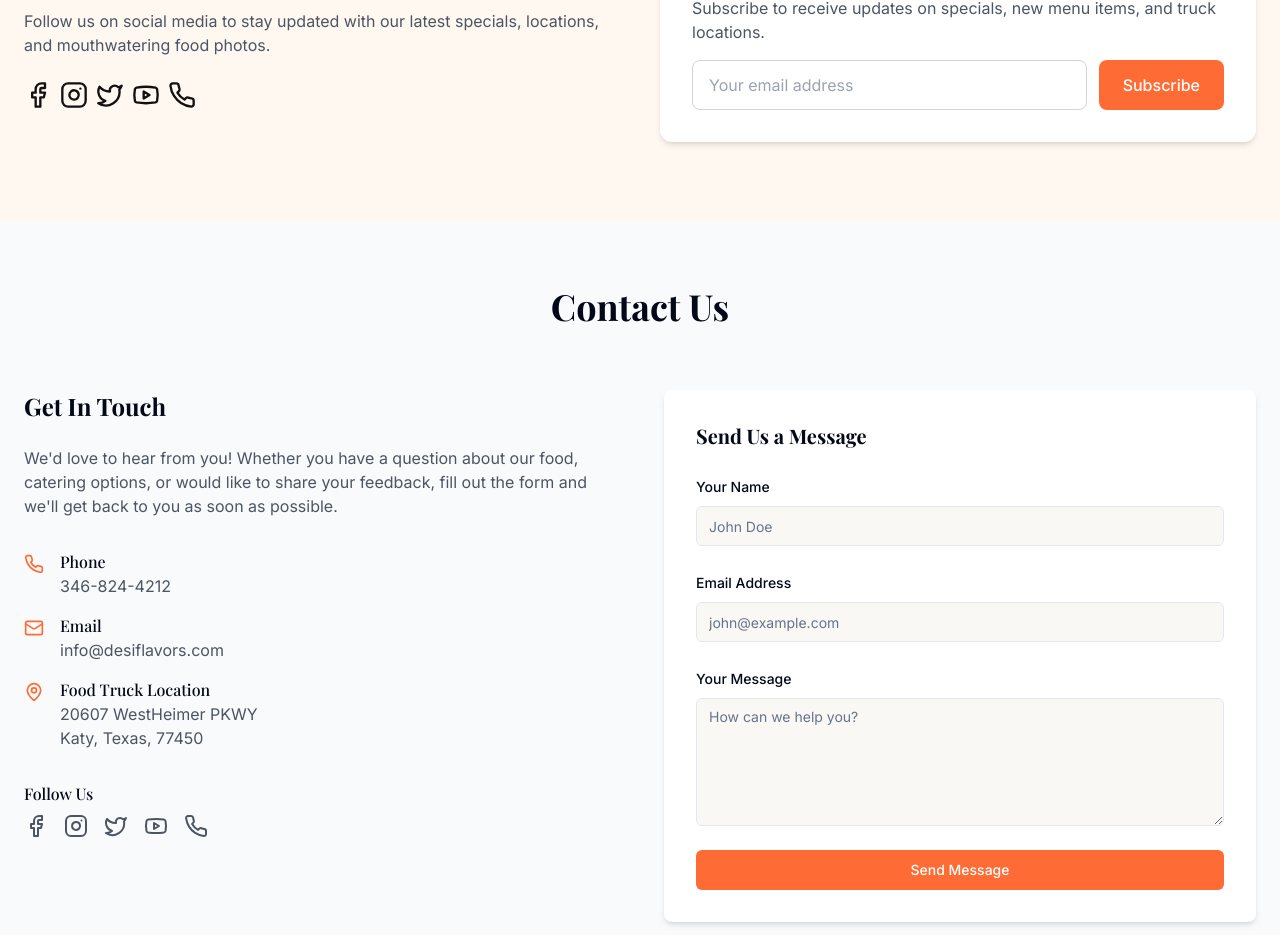
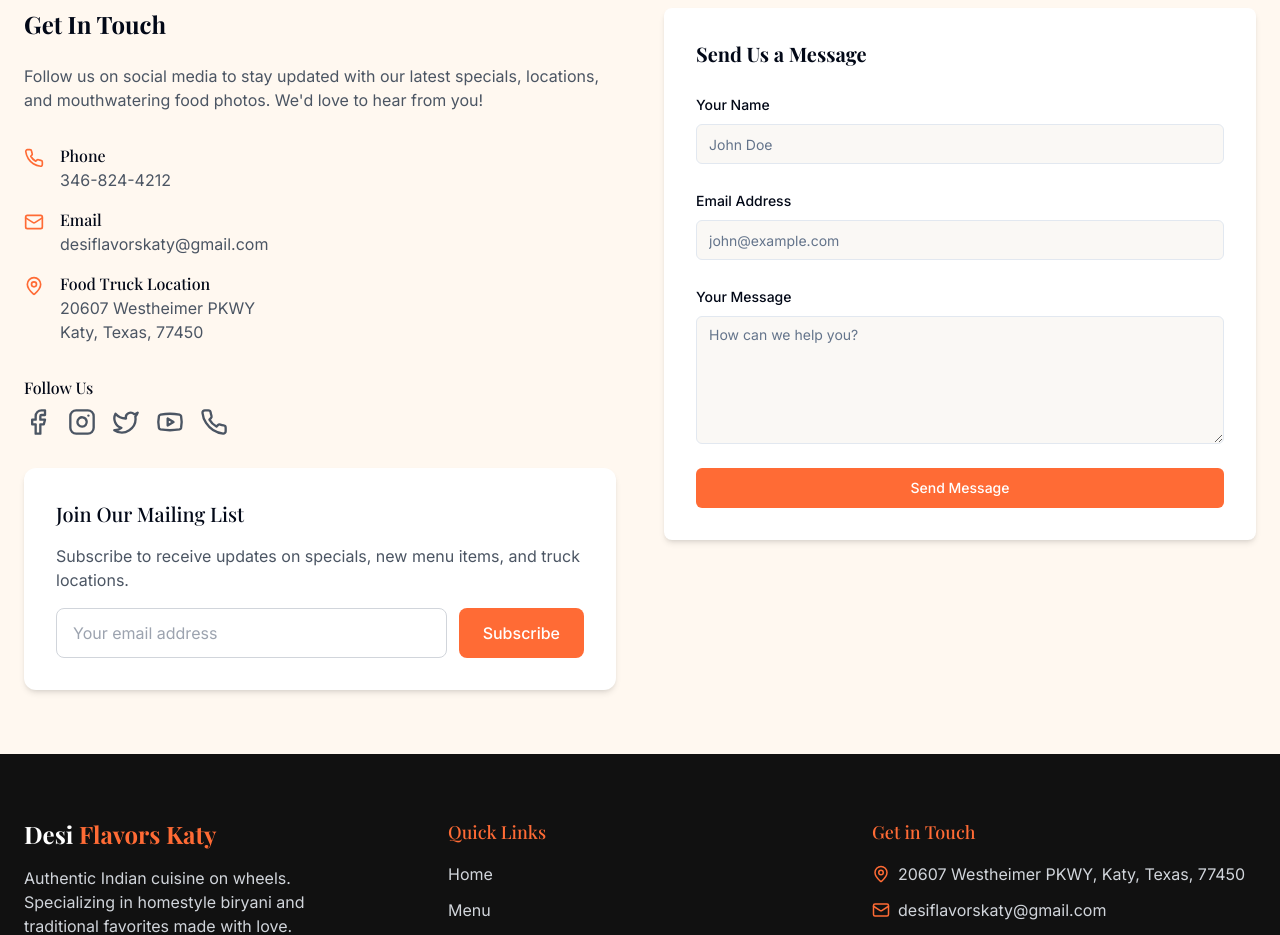
Before and after one commit to jonathanrao99/desi-flavors-hub, a React (Vite) app: page / in a window 1280 px wide. Shown: the part 3506-4441 px from the top of the page. Built offline with nearby package versions, Linux system fonts and the light colour scheme.

Commit message:
Refactor: Update sections and images
- Revert image changes in the Quality Commitment section.
- Combine Connect and Contact sections.
- Update footer text and add icons.
- Refresh menu images.

```diff
--- a/src/components/Footer.tsx
+++ b/src/components/Footer.tsx
@@ -1,6 +1,7 @@
 
 import { Link } from 'react-router-dom';
-import { Facebook, Instagram, Twitter } from 'lucide-react';
+import { Facebook, Instagram, Twitter, Phone, Mail, MapPin } from 'lucide-react';
+
 const Footer = () => {
   const currentYear = new Date().getFullYear();
   return <footer className="bg-desi-black text-white pt-16 pb-8">
@@ -10,7 +11,7 @@ const Footer = () => {
           <div className="space-y-4">
             <Link to="/" className="inline-block">
               <h2 className="text-2xl font-display font-bold">
-                Desi <span className="text-desi-orange">Flavors</span>
+                Desi <span className="text-desi-orange">Flavors Katy</span>
               </h2>
             </Link>
             <p className="text-gray-300 max-w-xs">
@@ -55,10 +56,18 @@ const Footer = () => {
           <div>
             <h3 className="text-lg font-display font-medium mb-4 text-desi-orange">Get in Touch</h3>
             <ul className="space-y-3 text-gray-300">
-              <li>20607 Westheimer PKWY
-Katy, Texas, 77450</li>
-              <li>desiflavorskaty@gmail.com</li>
-              <li>346-824-4212</li>
+              <li className="flex items-center">
+                <MapPin size={18} className="text-desi-orange mr-2 flex-shrink-0" />
+                <span>20607 Westheimer PKWY, Katy, Texas, 77450</span>
+              </li>
+              <li className="flex items-center">
+                <Mail size={18} className="text-desi-orange mr-2 flex-shrink-0" />
+                <a href="mailto:desiflavorskaty@gmail.com" className="hover:text-desi-orange transition-colors">desiflavorskaty@gmail.com</a>
+              </li>
+              <li className="flex items-center">
+                <Phone size={18} className="text-desi-orange mr-2 flex-shrink-0" />
+                <a href="tel:+13468244212" className="hover:text-desi-orange transition-colors">346-824-4212</a>
+              </li>
               <li className="pt-2 flex space-x-4">
                 <a href="https://facebook.com" target="_blank" rel="noopener noreferrer" className="text-gray-300 hover:text-desi-orange transition-colors" aria-label="Facebook">
                   <Facebook size={20} />
--- a/src/components/home/ConnectSection.tsx
+++ b/src/components/home/ConnectSection.tsx
@@ -1,23 +1,63 @@
 
+import { Phone, Mail, MapPin } from 'lucide-react';
 import SocialLinks from '@/components/SocialLinks';
+import ContactForm from '@/components/ContactForm';
 
 const ConnectSection = () => {
   return (
-    <section className="bg-desi-cream text-desi-black py-20">
+    <section id="contact" className="py-16 bg-desi-cream">
       <div className="container mx-auto px-4 md:px-6">
-        <div className="flex flex-col md:flex-row items-center justify-between gap-10">
-          <div className="md:w-1/2">
-            <h2 className="text-3xl md:text-4xl font-display font-bold mb-4">
+        <h2 className="text-3xl md:text-4xl font-display font-bold text-center mb-16">
           Connect With Us
         </h2>
-            <p className="text-gray-600 mb-6">
+
+        <div className="grid grid-cols-1 lg:grid-cols-2 gap-12 items-start">
+          <div>
+            <h3 className="text-2xl font-display font-bold mb-6">Get In Touch</h3>
+            <p className="text-gray-600 mb-8">
               Follow us on social media to stay updated with our latest specials, locations,
-              and mouthwatering food photos.
+              and mouthwatering food photos. We'd love to hear from you!
             </p>
-            <SocialLinks iconColor="text-desi-black" iconSize={28} />
+
+            <div className="space-y-4 mb-8">
+              <div className="flex items-start">
+                <Phone className="text-desi-orange mr-4 mt-1" size={20} />
+                <div>
+                  <h4 className="font-medium">Phone</h4>
+                  <p className="text-gray-600">
+                    <a href="tel:+13468244212" className="hover:text-desi-orange">346-824-4212</a>
+                  </p>
+                </div>
               </div>
 
-          <div className="md:w-1/2 mt-8 md:mt-0">
+              <div className="flex items-start">
+                <Mail className="text-desi-orange mr-4 mt-1" size={20} />
+                <div>
+                  <h4 className="font-medium">Email</h4>
+                  <p className="text-gray-600">
+                    <a href="mailto:desiflavorskaty@gmail.com" className="hover:text-desi-orange">desiflavorskaty@gmail.com</a>
+                  </p>
+                </div>
+              </div>
+
+              <div className="flex items-start">
+                <MapPin className="text-desi-orange mr-4 mt-1" size={20} />
+                <div>
+                  <h4 className="font-medium">Food Truck Location</h4>
+                  <p className="text-gray-600">
+                    20607 Westheimer PKWY<br />
+                    Katy, Texas, 77450
+                  </p>
+                </div>
+              </div>
+            </div>
+
+            <div className="mt-8">
+              <h4 className="font-medium mb-2">Follow Us</h4>
+              <SocialLinks iconSize={28} spacing="space-x-4" />
+            </div>
+
+            <div className="mt-8">
               <div className="bg-white p-8 rounded-xl shadow-md">
                 <h3 className="text-xl font-display font-medium mb-4">
                   Join Our Mailing List
@@ -36,6 +76,14 @@ const ConnectSection = () => {
               </div>
             </div>
           </div>
+
+          <div>
+            <div className="bg-white rounded-lg shadow-md p-8">
+              <h3 className="text-xl font-display font-bold mb-6">Send Us a Message</h3>
+              <ContactForm />
+            </div>
+          </div>
+        </div>
       </div>
     </section>
   );
--- a/src/components/home/QualityCommitmentSection.tsx
+++ b/src/components/home/QualityCommitmentSection.tsx
@@ -10,11 +10,13 @@ const QualityCommitmentSection = () => {
         <div className="grid grid-cols-1 lg:grid-cols-2 gap-8 items-center">
           {/* Image visible at the top on mobile, right on desktop */}
           <div className="order-1 lg:order-2">
-            <img
-              src="https://images.unsplash.com/photo-1505253758473-96b7015fcd40?auto=format&fit=crop&q=80&w=800"
-              alt="Fresh ingredients for our food"
-              className="rounded-lg shadow-md w-full h-full object-cover"
-            />
+            <div className="overflow-hidden rounded-lg shadow-md">
+              <img
+                src="https://images.unsplash.com/photo-1505253758473-96b7015fcd40?auto=format&fit=crop&q=80&w=800"
+                alt="Fresh ingredients for our food"
+                className="w-full h-full object-cover transition-transform duration-500 hover:scale-105"
+              />
+            </div>
           </div>
 
           <div className="order-2 lg:order-1 space-y-6">
--- a/src/pages/Index.tsx
+++ b/src/pages/Index.tsx
@@ -6,7 +6,6 @@ import BestsellersSection from '@/components/home/BestsellersSection';
 import QualityCommitmentSection from '@/components/home/QualityCommitmentSection';
 import CustomerReviewsSection from '@/components/home/CustomerReviewsSection';
 import ConnectSection from '@/components/home/ConnectSection';
-import ContactSection from '@/components/ContactSection';
 
 const Index = () => {
   // Reset scroll position
@@ -21,7 +20,6 @@ const Index = () => {
       <QualityCommitmentSection />
       <CustomerReviewsSection />
       <ConnectSection />
-      <ContactSection />
     </main>;
 };
 
--- a/src/pages/Menu.tsx
+++ b/src/pages/Menu.tsx
@@ -20,7 +20,7 @@ const Menu = () => {
   const [menuItems, setMenuItems] = useState<MenuItem[]>([]);
   const { addToCart } = useCart();
 
-  // Sample menu data
+  // Sample menu data with refreshed images
   const allMenuItems: MenuItem[] = [
     // Biryani
     {
@@ -30,7 +30,7 @@ const Menu = () => {
       price: '$14.99',
       isSpicy: true,
       category: 'Biryani',
-      imageSrc: 'https://images.unsplash.com/photo-1589302168068-964664d93dc0?auto=format&fit=crop&q=80&w=600'
+      imageSrc: 'https://images.unsplash.com/photo-1633945274405-b6c8069047b0?auto=format&fit=crop&q=80&w=600'
     },
     {
       id: 2,
@@ -39,7 +39,7 @@ const Menu = () => {
       price: '$12.99',
       isVegetarian: true,
       category: 'Biryani',
-      imageSrc: 'https://images.unsplash.com/photo-1645177628472-9771f5797883?auto=format&fit=crop&q=80&w=600'
+      imageSrc: 'https://images.unsplash.com/photo-1563379091339-03b21ab4a4f8?auto=format&fit=crop&q=80&w=600'
     },
     {
       id: 3,
@@ -48,7 +48,7 @@ const Menu = () => {
       price: '$16.99',
       isSpicy: true,
       category: 'Biryani',
-      imageSrc: 'https://images.unsplash.com/photo-1633945274405-b6c8069047b0?auto=format&fit=crop&q=80&w=600'
+      imageSrc: 'https://images.unsplash.com/photo-1651478717426-9eac75c19aa7?auto=format&fit=crop&q=80&w=600'
     },
     {
       id: 4,
@@ -56,7 +56,7 @@ const Menu = () => {
       description: 'Basmati rice cooked with boiled eggs, aromatic spices, and herbs.',
       price: '$13.99',
       category: 'Biryani',
-      imageSrc: 'https://images.unsplash.com/photo-1563379091339-03b21ab4a4f8?auto=format&fit=crop&q=80&w=600'
+      imageSrc: 'https://images.unsplash.com/photo-1689095398833-6ceaaa6ac592?auto=format&fit=crop&q=80&w=600'
     },
     // Curries
     {
@@ -65,7 +65,7 @@ const Menu = () => {
       description: 'Tender chicken pieces in a creamy, tomato-based curry with a hint of butter.',
       price: '$13.99',
       category: 'Curries',
-      imageSrc: 'https://images.unsplash.com/photo-1603894584373-5ac82b2ae398?auto=format&fit=crop&q=80&w=600'
+      imageSrc: 'https://images.unsplash.com/photo-1605059279835-27fae4cb1514?auto=format&fit=crop&q=80&w=600'
     },
     {
       id: 6,
@@ -74,7 +74,7 @@ const Menu = () => {
       price: '$12.99',
       isVegetarian: true,
       category: 'Curries',
-      imageSrc: 'https://images.unsplash.com/photo-1567188040759-fb8a3d42c3b3?auto=format&fit=crop&q=80&w=600'
+      imageSrc: 'https://images.unsplash.com/photo-1631452180519-c014fe946bc7?auto=format&fit=crop&q=80&w=600'
     },
     {
       id: 7,
@@ -84,7 +84,7 @@ const Menu = () => {
       isVegetarian: true,
       isSpicy: true,
       category: 'Curries',
-      imageSrc: 'https://images.unsplash.com/photo-1588166524941-3bf61a9c41db?auto=format&fit=crop&q=80&w=600'
+      imageSrc: 'https://images.unsplash.com/photo-1623259838743-9f1e884fba59?auto=format&fit=crop&q=80&w=600'
     },
     // Appetizers
     {
@@ -94,7 +94,7 @@ const Menu = () => {
       price: '$6.99',
       isVegetarian: true,
       category: 'Appetizers',
-      imageSrc: 'https://images.unsplash.com/photo-1601050690597-df0568f70950?auto=format&fit=crop&q=80&w=600'
+      imageSrc: 'https://images.unsplash.com/photo-1665895653510-b92264fa72a6?auto=format&fit=crop&q=80&w=600'
     },
     {
       id: 9,
@@ -103,7 +103,7 @@ const Menu = () => {
       price: '$5.99',
       isVegetarian: true,
       category: 'Appetizers',
-      imageSrc: 'https://images.unsplash.com/photo-1606755456614-b3875c86b45e?auto=format&fit=crop&q=80&w=600'
+      imageSrc: 'https://images.unsplash.com/photo-1629115916087-7e8c114d3d3d?auto=format&fit=crop&q=80&w=600'
     },
     // Breads & Sides
     {
@@ -113,7 +113,7 @@ const Menu = () => {
       price: '$3.99',
       isVegetarian: true,
       category: 'Breads & Sides',
-      imageSrc: 'https://images.unsplash.com/photo-1584269600464-37b1b58a9fe7?auto=format&fit=crop&q=80&w=600'
+      imageSrc: 'https://images.unsplash.com/photo-1626777244128-87995e02f422?auto=format&fit=crop&q=80&w=600'
     },
     {
       id: 11,
@@ -122,7 +122,7 @@ const Menu = () => {
       price: '$3.49',
       isVegetarian: true,
       category: 'Breads & Sides',
-      imageSrc: 'https://images.unsplash.com/photo-1590779033965-9a6e5be8ef87?auto=format&fit=crop&q=80&w=600'
+      imageSrc: 'https://images.unsplash.com/photo-1627662179078-de97465e5055?auto=format&fit=crop&q=80&w=600'
     },
     // Desserts
     {
@@ -132,7 +132,7 @@ const Menu = () => {
       price: '$4.99',
       isVegetarian: true,
       category: 'Desserts',
-      imageSrc: 'https://images.unsplash.com/photo-1586954451116-17a1255a45cb?auto=format&fit=crop&q=80&w=600'
+      imageSrc: 'https://images.unsplash.com/photo-1624374984771-797463e0f0a0?auto=format&fit=crop&q=80&w=600'
     },
     {
       id: 13,
@@ -141,7 +141,7 @@ const Menu = () => {
       price: '$4.99',
       isVegetarian: true,
       category: 'Desserts',
-      imageSrc: 'https://images.unsplash.com/photo-1605195340090-9ae03a3cde34?auto=format&fit=crop&q=80&w=600'
+      imageSrc: 'https://images.unsplash.com/photo-1630442877073-1e7c60f31856?auto=format&fit=crop&q=80&w=600'
     },
   ];
 
```
Lines whose indentation alone changed are shown as unchanged.
